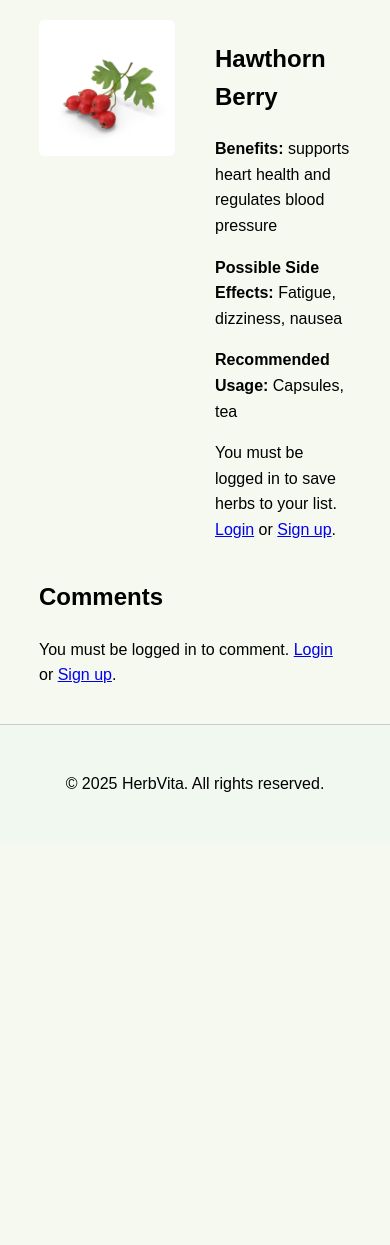
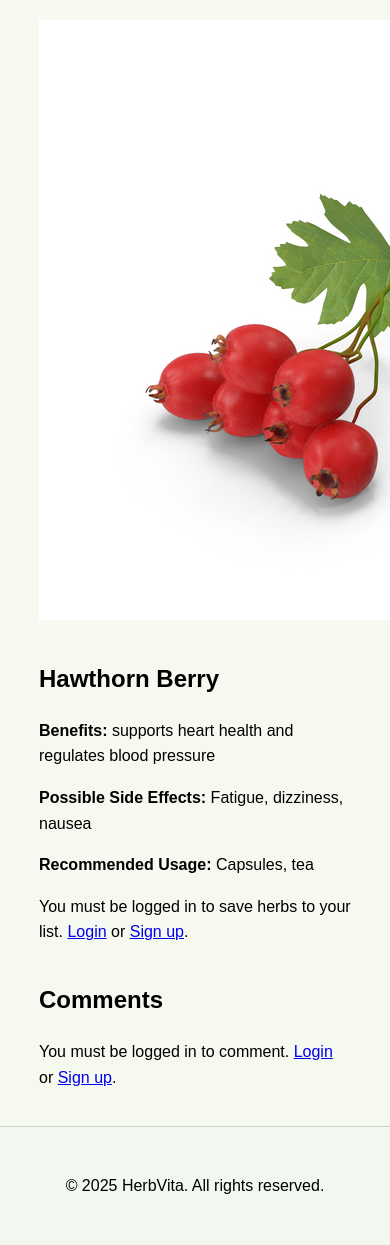
Before and after one commit to Marky115/HerbVitalWebsite, a PHP site: page /herbDetails.php?id=37 in a window 390 px wide; the page is wider, and only the part inside the window is pictured. Shown: the part 206-1451 px from the top of that part. Before the commit the page ends 998 px from the top of that part, so only its background shows below. Run offline with PHP 8.4, Linux system fonts and the light colour scheme; data comes from the database, SQL or seed files in the repository.

Commit message:
marks work, i copied and pasted

```diff
--- a/herbDetails.php
+++ b/herbDetails.php
@@ -23,6 +23,50 @@ if (isset($_GET['id']) && is_numeric($_GET['id'])) {
         exit();
     }
     $stmt->close();
+
+    // Check if herb is already saved
+    $isHerbSaved = false;
+
+    if (isset($_SESSION['loggedin']) && $_SESSION['loggedin'] === true) {
+        $userId = $_SESSION['userID'];
+
+        $checkSql = "SELECT * FROM savedlist WHERE userID = ? AND herbID = ?";
+        $checkStmt = $conn->prepare($checkSql);
+        $checkStmt->bind_param("si", $userId, $herbId);
+        $checkStmt->execute();
+        $checkResult = $checkStmt->get_result();
+
+        if ($checkResult->num_rows > 0) {
+            $isHerbSaved = true;
+        }
+
+        $checkStmt->close();
+
+        // Handle Save / Unsave
+        if (isset($_POST['save_herb']) && !$isHerbSaved) {
+            $insertSql = "INSERT INTO savedlist (userID, herbID) VALUES (?, ?)";
+            $insertStmt = $conn->prepare($insertSql);
+            $insertStmt->bind_param("si", $userId, $herbId);
+            if ($insertStmt->execute()) {
+                $saveMessage = "Herb saved to your list!";
+                $isHerbSaved = true;
+            } else {
+                $saveMessage = "Error saving herb.";
+            }
+            $insertStmt->close();
+        } elseif (isset($_POST['unsave_herb']) && $isHerbSaved) {
+            $deleteSql = "DELETE FROM savedlist WHERE userID = ? AND herbID = ?";
+            $deleteStmt = $conn->prepare($deleteSql);
+            $deleteStmt->bind_param("si", $userId, $herbId);
+            if ($deleteStmt->execute()) {
+                $saveMessage = "Herb removed from your list.";
+                $isHerbSaved = false;
+            } else {
+                $saveMessage = "Error unsaving herb.";
+            }
+            $deleteStmt->close();
+        }
+    }
 
 
     // checks the user is logged in
@@ -69,7 +113,7 @@ include 'header.php';
     <section class="herb-details">
         <?php if ($herb): ?>
             <div class="herbPageContainer">
-                    <div class="herbPage-image">
+                <div class="herb-image">
                     <img src="<?php echo htmlspecialchars($herb['imagePath']); ?>" alt="<?php echo htmlspecialchars($herb['herbName']); ?>">
                 </div>
                 <div class="herb-info">
@@ -78,19 +122,17 @@ include 'header.php';
                     <p><strong>Possible Side Effects:</strong> <?php echo nl2br(htmlspecialchars($herb['sideEffect'])); ?></p>
                     <p><strong>Recommended Usage:</strong> <?php echo nl2br(htmlspecialchars($herb['recommendedUsage'])); ?></p>
 
-                        <!-- only displays the opetion to save if user is logged in -->
-
                     <?php if (isset($_SESSION['loggedin']) && $_SESSION['loggedin'] === true): ?>
                         <form method="post">
+                            <?php if ($isHerbSaved): ?>
+                                <button type="submit" name="unsave_herb" class="saveherb">Unsave Herb</button>
+                            <?php else: ?>
                                 <button type="submit" name="save_herb" class="saveherb">Save Herb</button>
-                                <!-- maybe add a little start that changes colour when saved -->
-                                <!-- click again to unsave the herb? -->
+                            <?php endif; ?>
                         </form>
                         <?php if (isset($saveMessage)): ?>
                             <p class="message"><?php echo $saveMessage; ?></p>
                         <?php endif; ?>
-
-                            <!-- if not logged in ask to login -->
                     <?php else: ?>
                         <p>You must be logged in to save herbs to your list. <a href="login.php">Login</a> or <a href="signup.php">Sign up</a>.</p>
                     <?php endif; ?>
--- a/style.css
+++ b/style.css
@@ -525,17 +525,22 @@ footer {
 
 /* herb detail page */
 
+/* herb detail page */
+
 .herbPageContainer{
     display: flex;
     flex-direction: row;
     align-items: flex-start;
     margin: 0 auto;
     width: 100%;
+}
 
-}
 .herbPageContainer > div:first-child {
     flex-basis: 50%;
     padding-right: 20px;
+    display: flex; /* Enable flexbox for alignment */
+    justify-content: flex-start; /* Left-align content horizontally */
+    align-items: flex-start; /* Align items to the top vertically */
 }
 
 .herbPageContainer > div:last-child {
@@ -544,7 +549,7 @@ footer {
 }
 
 .herbPage-image img{
-    max-width: 100%;
+    max-width: 20rem;
     height: auto;
     border-radius: 5px;
     margin-bottom: 10px;
@@ -552,9 +557,27 @@ footer {
 
 @media (max-width: 768px) {
     .herbPageContainer {
-        grid-template-columns: 1fr;
+        flex-direction: column; /* Change to column for single layout */
     }
 
+    .herbPageContainer > div:first-child,
+    .herbPageContainer > div:last-child {
+        flex-basis: 100%; /* Make both divs take full width */
+        padding-left: 0;
+        padding-right: 0;
+    }
+
+    .herbPageContainer > div:first-child {
+        margin-bottom: 20px; /* Add some space between image and info */
+        display: flex; /* Ensure the first child is a flex container */
+        justify-content: center; /* Center the image horizontally on small screens */
+        align-items: center; /* Center the image vertically on small screens */
+    }
+
+    .herbPage-image img {
+        max-width: 80%; /* Adjust image width for smaller screens */
+        height: auto;
+    }
 }
 
 .saveherb {
```
Lines whose indentation alone changed are shown as unchanged.
